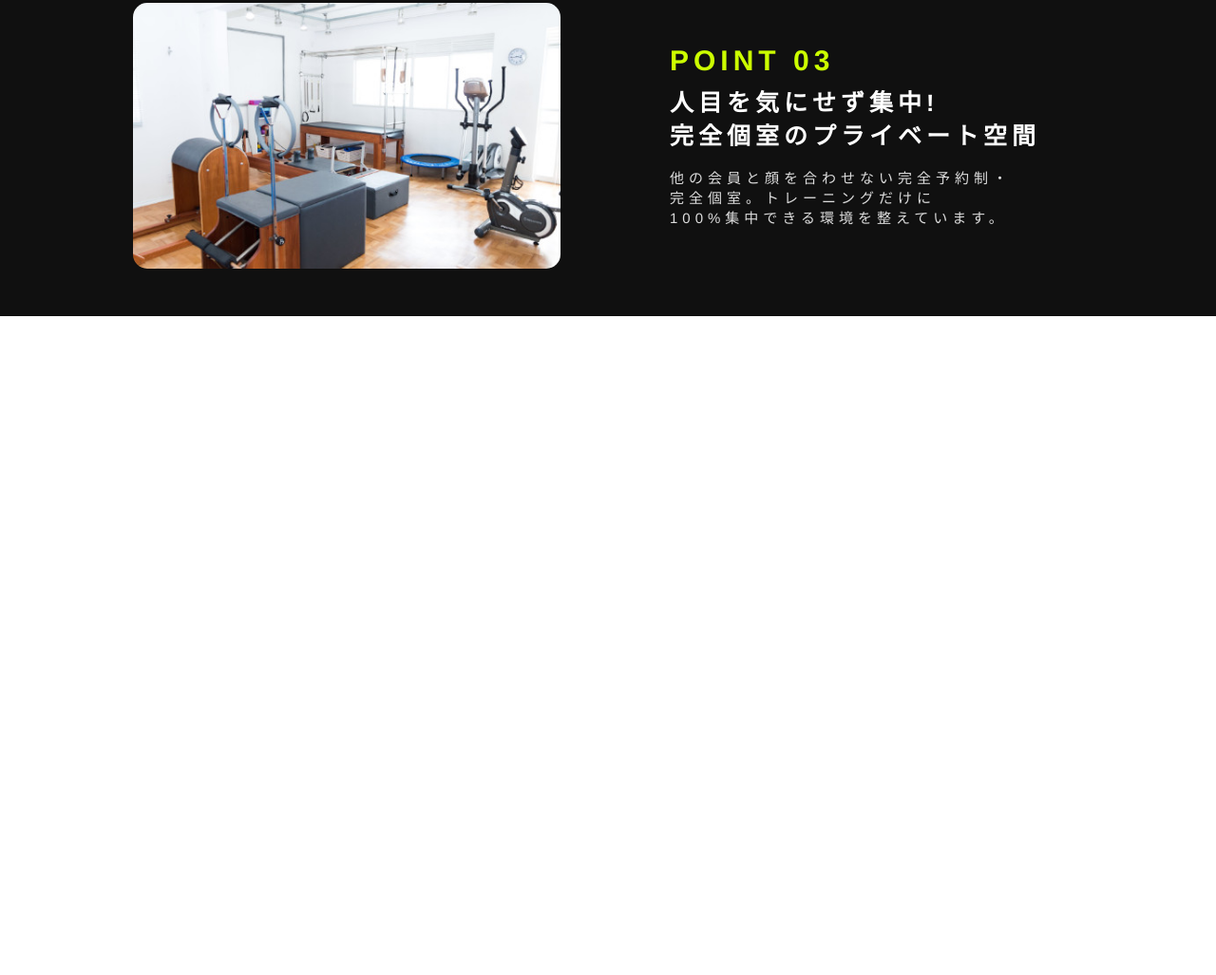
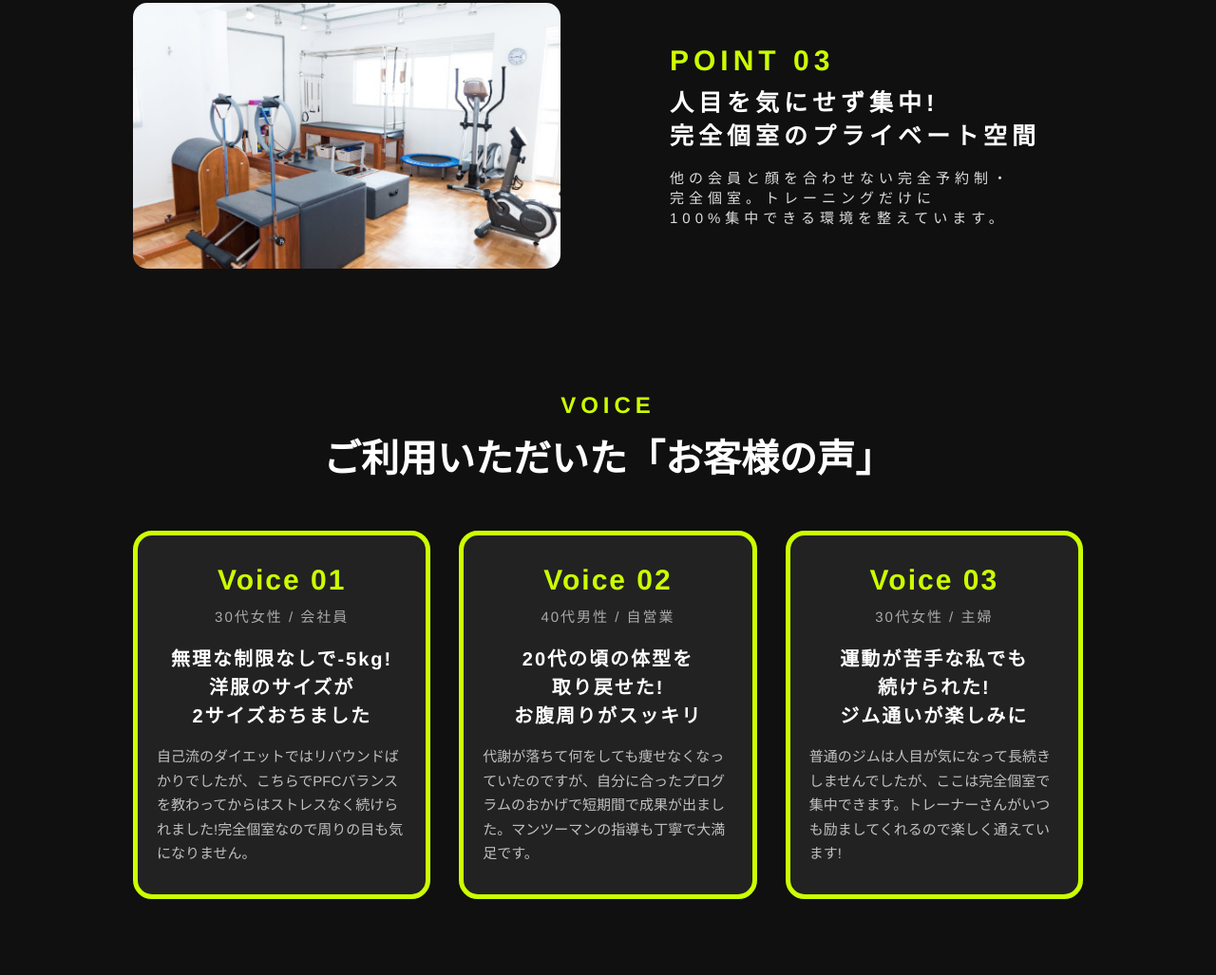
Before and after one commit to norihumi/personal-gym-lp, a plain HTML site: page index.html in a window 1280 px wide. Shown: the part 2308-3335 px from the top of the page at 95% size. Before the commit the page ends 2641 px from the top, so only its background shows below. Drawn offline with Linux system fonts and the light colour scheme.

Commit message:
4th : createVoiceSeaction (お客様の声)

```diff
--- a/index.html
+++ b/index.html
@@ -157,6 +157,73 @@
             </div>
         </section>
 
+        <!-- =========================================
+            お客様の声
+        ========================================== -->
+        <section class="voice">
+            <div class="voice-container">
+                <p class="voice-sub">
+                    VOICE
+                </p>
+                <h2 class="voice-title">
+                    ご利用いただいた「お客様の声」
+                </h2>
+
+                <div class="voice-wrapper">
+                    <div class="voice-card">
+                        <p class="voice-num">
+                            Voice 01
+                        </p>
+                        <p class="voice-user">
+                            30代女性 / 会社員
+                        </p>
+                        <h3 class="voice-head">
+                            無理な制限なしで-5kg!<br>
+                            洋服のサイズが<br>
+                            2サイズおちました
+                        </h3>
+                        <p class="voice-text">
+                            自己流のダイエットではリバウンドばかりでしたが、こちらでPFCバランスを教わってからはストレスなく続けられました!完全個室なので周りの目も気になりません。
+                        </p>
+                    </div>
+
+                    <div class="voice-card">
+                        <p class="voice-num">
+                            Voice 02
+                        </p>
+                        <p class="voice-user">
+                            40代男性 / 自営業
+                        </p>
+                        <h3 class="voice-head">
+                            20代の頃の体型を<br>
+                            取り戻せた!<br>
+                            お腹周りがスッキリ
+                        </h3>
+                        <p class="voice-text">
+                            代謝が落ちて何をしても痩せなくなっていたのですが、自分に合ったプログラムのおかげで短期間で成果が出ました。マンツーマンの指導も丁寧で大満足です。
+                        </p>
+                    </div>
+
+                    <div class="voice-card">
+                        <p class="voice-num">
+                            Voice 03
+                        </p>
+                        <p class="voice-user">
+                            30代女性 / 主婦
+                        </p>
+                        <h3 class="voice-head">
+                            運動が苦手な私でも<br>
+                            続けられた!<br>
+                            ジム通いが楽しみに
+                        </h3>
+                        <p class="voice-text">
+                            普通のジムは人目が気になって長続きしませんでしたが、ここは完全個室で集中できます。トレーナーさんがいつも励ましてくれるので楽しく通えています!
+                        </p>
+                    </div>
+                </div>
+            </div>
+        </section>
+
     </main>
 
 </body>
--- a/style.css
+++ b/style.css
@@ -256,3 +256,86 @@ body{
     font-size : 15px;
     letter-spacing : 5px;
 }
+
+/* ================================
+    お客様の声
+================================== */
+.voice{
+    width : 100%;
+    background-color : #101010;
+    padding : 80px 20px;
+}
+
+.voice-container{
+    width : 100%;
+    max-width : 1000px;
+    margin : 0 auto;
+}
+
+.voice-sub{
+    color : #ccff00;
+
+    /* タイトルとのメリハリをつけるため少し調整 */
+    font-size : 24px;
+    font-weight : bold;
+    text-align : center;
+    margin-bottom : 10px;
+    letter-spacing : 5px;
+}
+
+.voice-title{
+    color : #ffffff;
+    font-size : 40px;
+    font-weight : bold;
+    text-align : center;
+    margin-bottom : 50px;
+}
+
+.voice-wrapper{
+    display : flex;
+    justify-content : center;
+    gap : 30px;
+}
+
+.voice-card{
+    flex : 1;
+    border : 5px solid #ccff00;
+    border-radius : 20px;
+    background-color : #222222;
+    padding : 30px 20px;
+    box-sizing : border-box;
+}
+
+.voice-num{
+    color : #ccff00;
+    font-size : 30px;
+    font-weight : bold;
+    text-align : center;
+    margin-bottom : 10px;
+    letter-spacing : 2px;
+}
+
+.voice-user{
+    /* 見出しを目立たせるため少しトーンを落とす */
+    color : #aaaaaa;
+    font-size : 15px;
+    text-align : center;
+    margin-bottom : 20px;
+    letter-spacing : 2px;
+}
+
+.voice-head{
+    color : #ffffff;
+    font-size : 20px;
+    font-weight : bold;
+    text-align : center;
+    margin-bottom : 15px;
+    line-height : 1.5;
+    letter-spacing : 2px;
+}
+
+.voice-text{
+    color : #c1c1c1;
+    font-size : 15px;
+    line-height : 1.7;
+}
```
Also changed, not shown: design/comp-voice.jpg (added).
